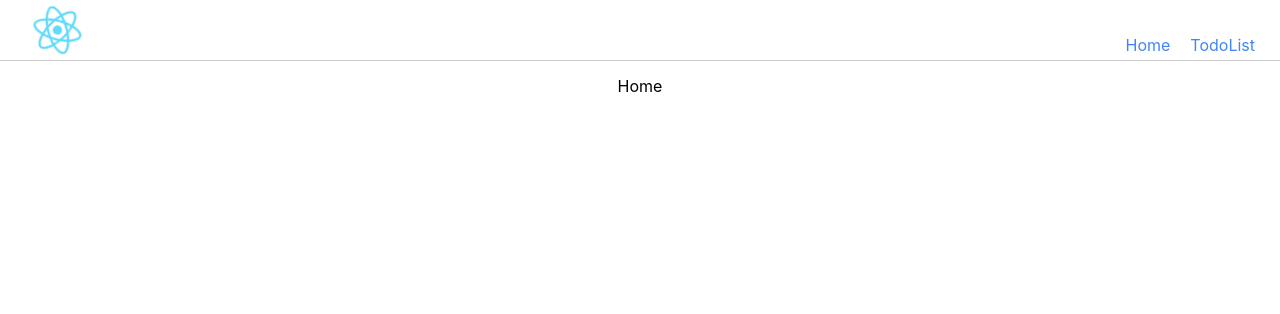
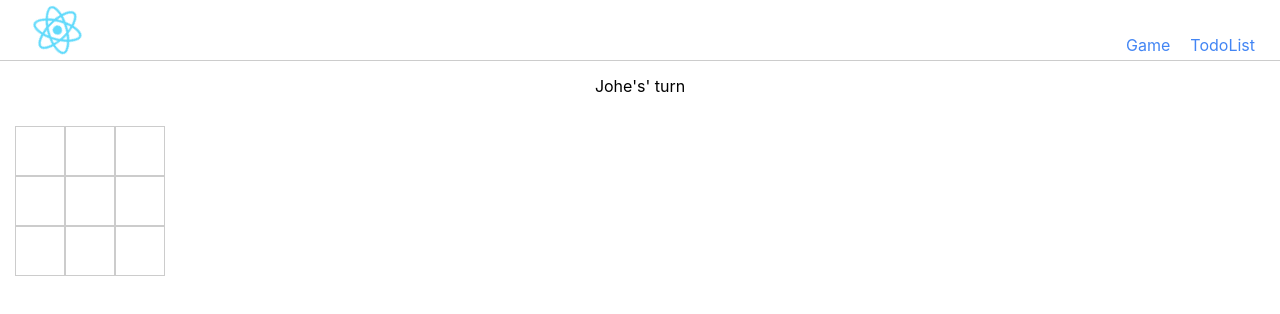
Before and after one commit to cian6390/react-todo, a React (Create React App) app: page / in a window 1280 px wide. Shown: the top 314 px of the page. Built offline with nearby package versions, Linux system fonts and the light colour scheme.

Commit message:
✨ Feat: add new practice `Game`.

```diff
--- a/src/components/App/App.tsx
+++ b/src/components/App/App.tsx
@@ -20,7 +20,7 @@ function App() {
         <div className="spacer"></div>
         <ul className="links">
           <li className="links__item">
-            <Link to="/">Home</Link>
+            <Link to="/">Game</Link>
           </li>
           <li className="links__item">
             <Link to="/todo-list">TodoList</Link>
--- /dev/null
+++ b/src/components/Game/Game.scss
@@ -0,0 +1,23 @@
+.game {
+    display: flex;
+    flex-wrap: wrap;
+    &__message {
+        width: 100%;
+        flex: none;
+        margin-bottom: 30px;
+    }
+    &__board {
+        width: 150px;
+        height: 150px;
+        display: flex;
+        flex-wrap: wrap;
+        flex: none;
+        box-sizing: border-box;
+    }
+    &__history {
+        margin-left: 15px;
+        .game-history {
+            margin-bottom: 5px;
+        }
+    }
+}
--- /dev/null
+++ b/src/components/Game/Game.tsx
@@ -0,0 +1,135 @@
+import "./Game.scss";
+import React, { useState, useEffect } from "react";
+import Square from "./Square/Square";
+import { cloneDeep } from "../../utils";
+
+interface GameConfig {
+  size: number;
+  players: GamePlayer[];
+}
+interface GameHistory {
+  player: GamePlayer;
+  squares: GameSquare[];
+}
+interface GamePlayer {
+  name: string;
+  symbol: string;
+}
+type GameSquare = null | string;
+
+export default function () {
+  const initialPlayer = 0;
+  const [config] = useState({
+    size: 9,
+    players: [
+      {
+        name: "Johe",
+        symbol: "O",
+      },
+      {
+        name: "Kevin",
+        symbol: "X",
+      },
+    ],
+  } as GameConfig);
+  const { players, size } = config;
+  const [winner, setWinner] = useState(null as null | GamePlayer);
+  const [player, setPlayer] = useState(players[initialPlayer]);
+  const [histories, setHistories] = useState([] as GameHistory[]);
+  const [squares, setSquares] = useState(
+    Array.from({ length: size }).fill(null) as GameSquare[]
+  );
+
+  function onClickHandler(squareIndex: number) {
+    const currentSquares = cloneDeep(squares);
+    const isFilled = currentSquares[squareIndex] !== null;
+    if (isFilled) return;
+    currentSquares[squareIndex] = player.symbol;
+    setSquares(currentSquares);
+    const winner = checkWinner(currentSquares, config);
+
+    if (winner !== null) {
+      setWinner(player);
+    }
+
+    const nextPlayer = getNextPlayer(player, players);
+
+    setPlayer(nextPlayer);
+    pushHistory(nextPlayer, currentSquares);
+  }
+
+  function getNextPlayer(current: GamePlayer, players: GamePlayer[]) {
+    const playerIndex = players.findIndex((p) => p.name === current.name);
+    const nextPlayerIndex = playerIndex === 0 ? 1 : 0;
+    return players[nextPlayerIndex];
+  }
+
+  function backToStep(historyIndex: number) {
+    const history = histories[historyIndex];
+    setPlayer(history.player);
+    setSquares(history.squares);
+  }
+
+  function pushHistory(player: GamePlayer, squares: GameSquare[]) {
+    histories.push({ player, squares: squares });
+    setHistories(histories);
+  }
+
+  function checkWinner(
+    squares: GameSquare[],
+    config: GameConfig
+  ): number | null {
+    const players = Object.values(config.players);
+
+    const lines = [
+      [0, 1, 2],
+      [3, 4, 5],
+      [6, 7, 8],
+      [0, 3, 6],
+      [1, 4, 7],
+      [2, 5, 8],
+      [0, 4, 8],
+      [2, 4, 6],
+    ];
+
+    for (let i = 0; i < players.length; i++) {
+      const s = players[i].symbol;
+      for (let line of lines) {
+        const isWin =
+          squares[line[0]] === s &&
+          squares[line[1]] === s &&
+          squares[line[2]] === s;
+        if (isWin) {
+          return i;
+        }
+      }
+    }
+
+    return null;
+  }
+
+  return (
+    <div className="game">
+      <div className="game__message">
+        {winner && <div>{winner.name} in Winner 🏆</div>}
+        {player.name}'s' turn
+      </div>
+      <div className="game__board">
+        {squares.map((symbol, index) => (
+          <Square
+            key={index}
+            symbol={symbol}
+            onClick={() => onClickHandler(index)}
+          />
+        ))}
+      </div>
+      <div className="game__history">
+        {histories.map((history, i) => (
+          <div className="game-history" key={i}>
+            <button onClick={() => backToStep(i)}>Back To Step {i + 1}</button>
+          </div>
+        ))}
+      </div>
+    </div>
+  );
+}
--- /dev/null
+++ b/src/components/Game/Square/Square.scss
@@ -0,0 +1,11 @@
+.square {
+    border: 1px solid #ccc;
+    width: 50px;
+    height: 50px;
+    box-sizing: border-box;
+    display: inline-flex;
+    align-items: center;
+    justify-content: center;
+    font-size: 20px;
+    font-weight: bold;
+}
--- /dev/null
+++ b/src/components/Game/Square/Square.tsx
@@ -0,0 +1,18 @@
+import './Square.scss'
+import React, { useState } from 'react'
+
+export default function (props: { onClick: Function, symbol: null | string }) {
+
+    const [placed, setPlace] = useState(false)
+
+    function onClickHandler(e: React.MouseEvent) {
+        setPlace(!placed)
+        props.onClick()
+    }
+
+    return (
+        <div onClick={onClickHandler} className="square">
+            {props.symbol}
+        </div>
+    )
+}
--- a/src/router.tsx
+++ b/src/router.tsx
@@ -1,14 +1,14 @@
 import React from "react";
 import { Switch, Route } from "react-router-dom";
+import Game from "./components/Game/Game";
 import TodoList from "./components/TodoList/TodoList";
-import Home from "./components/Home";
 export { BrowserRouter as Router, Link } from "react-router-dom";
 
 export const routes = [
   {
     path: "/",
     exact: true,
-    component: Home,
+    component: Game,
   },
   {
     path: "/todo-list",
```
